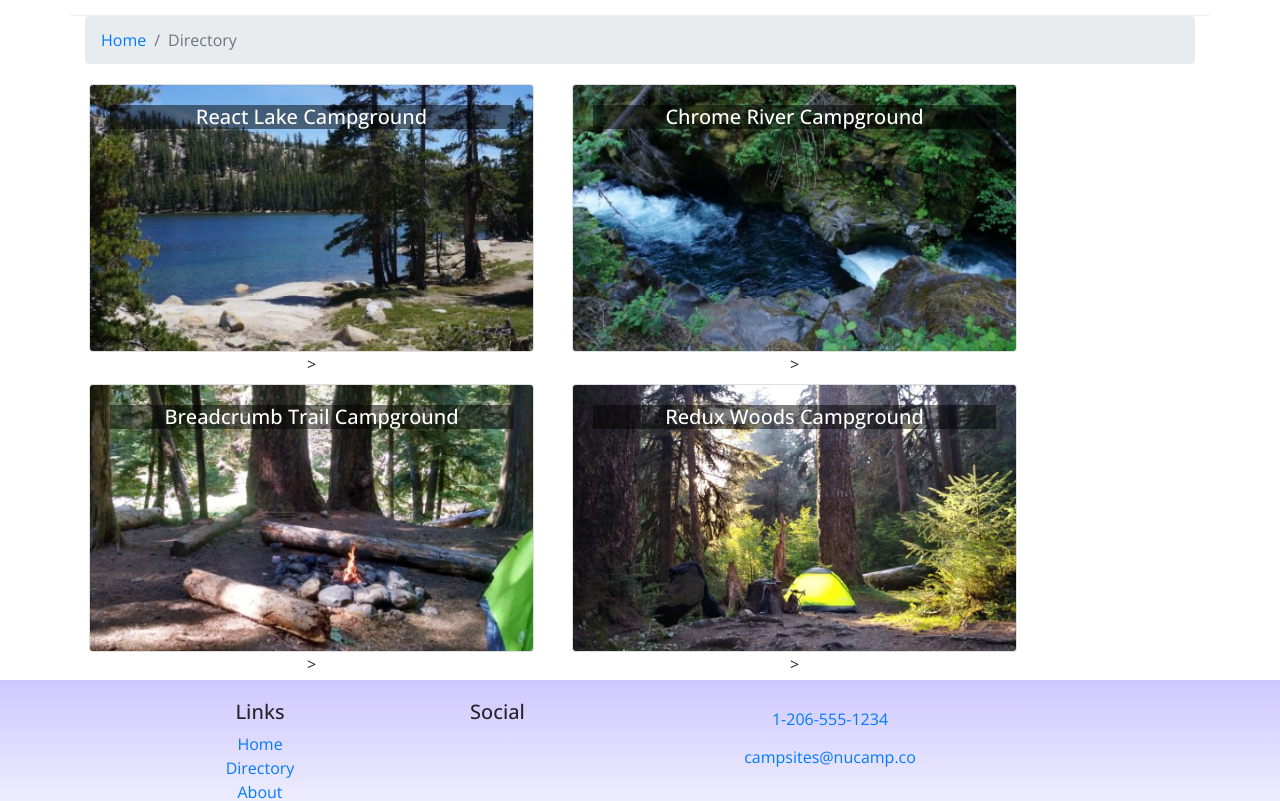
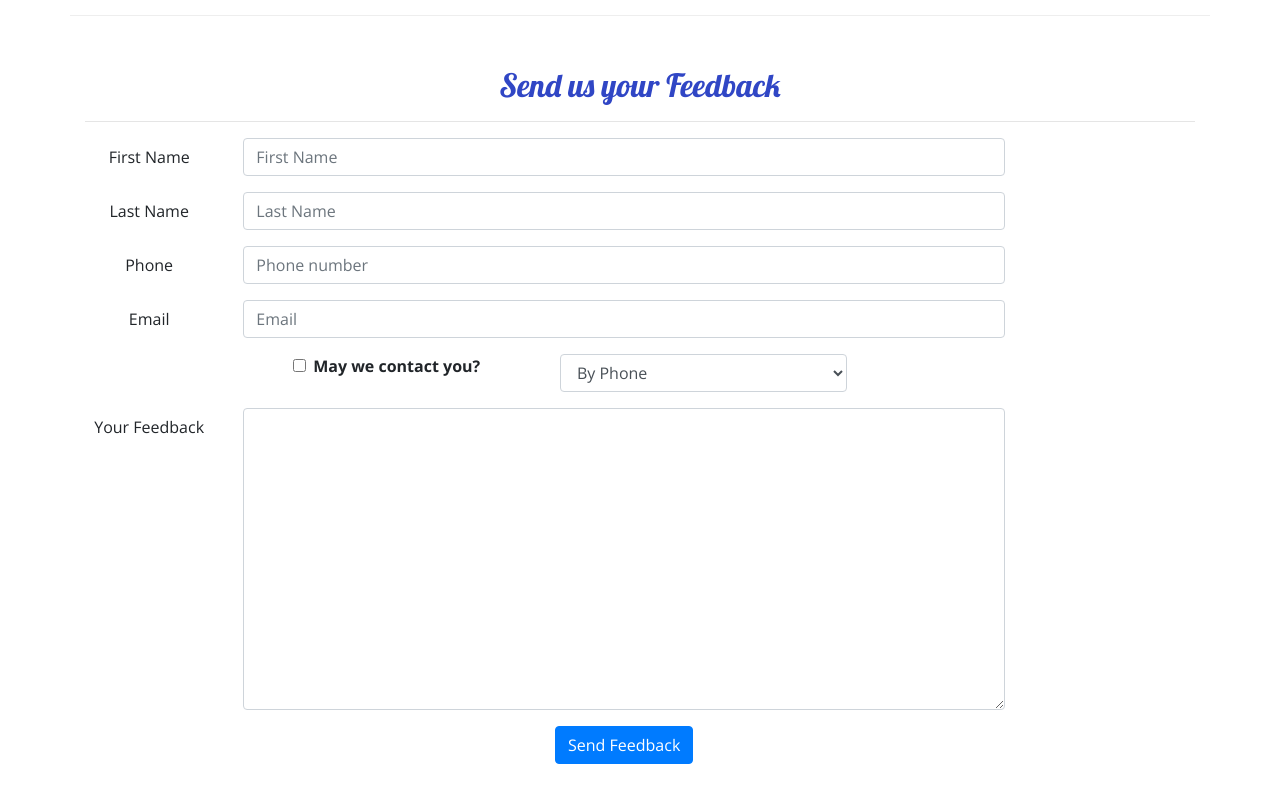
Before and after one commit to mikilao/CampsiteReact, a React (Create React App) app: page /contactus in a window 1280 px wide. Shown: the part 560-1361 px from the top of the page. Built offline with nearby package versions, Linux system fonts and the light colour scheme.

Commit message:
Controlled Forms

```diff
--- a/src/components/ContactComponent.js
+++ b/src/components/ContactComponent.js
@@ -1,9 +1,39 @@
-import React from 'react';
-import {  Breadcrumb, BreadcrumbItem } from 'reactstrap';
+import React, {Component} from 'react';
+import { Button, Form, FormGroup, Label, Input, Col, Breadcrumb, BreadcrumbItem } from 'reactstrap';
 import {Link} from "react-router-dom";
 
 
-function Contact(props) {
+class Contact extends Component {
+   constructor(props){
+       super(props);
+       this.state={
+        firstName: "",
+        lastName: "",
+        phoneNum: "",
+        email: '',
+        agree: false,
+        contactType: "By Phone",
+        feedback: ""
+       };
+       //bind each handler to the constructor each time
+       this.handleInputChange = this.handleInputChange.bind(this);
+       this.handleSubmit = this.handleSubmit.bind(this);
+   }
+   handleInputChange(event){
+       const target =event.target;
+       const name =target.name;
+       const value = target.type === "checkbox" ? target.checked : target.value;
+
+       this.setState({
+           [name]: value
+       });
+   }
+   handleSubmit(event){
+       console.log("Current state is " + JSON.stringify(this.state))
+       alert("Connected"); //delete later just make sure it works
+       event.preventDefault();
+   }
+render(){
     return (
         <div className="container">
             <div className="row">
@@ -31,8 +61,95 @@
                     <a role="button" className="btn btn-link" href="mailto:fakeemail@fakeemail.co"><i className="fa fa-envelope-o"></i> campsites@nucamp.co</a>
                 </div>
             </div>
+
+
+        <div className="row row-content">
+        <div className="col-12">
+           <h2>Send us your Feedback</h2>
+           <hr />
         </div>
+         <div className="col-md-10">
+             <Form onSubmit={this.handleSubmit}>
+                 <FormGroup row>
+                     <Label htmlFor="firstName" md={2}>First Name</Label>
+
+                     <Col md={10}>
+                         <Input type="text" id="firstName" name="firstName"
+                             placeholder="First Name"
+                             value={this.state.firstName}
+                             onChange={this.handleInputChange} />
+                     </Col>
+                 </FormGroup>
+                 <FormGroup row>
+                     <Label htmlFor="lastName" md={2}>Last Name</Label>
+                     <Col md={10}>
+                         <Input type="text" id="lastName" name="lastName"
+                             placeholder="Last Name"
+                             value={this.state.lastName}
+                             onChange={this.handleInputChange} />
+                     </Col>
+                 </FormGroup>
+                 <FormGroup row>
+                     <Label htmlFor="phoneNum" md={2}>Phone</Label>
+                     <Col md={10}>
+                         <Input type="tel" id="phoneNum" name="phoneNum"
+                             placeholder="Phone number"
+                             value={this.state.phoneNum}
+                             onChange={this.handleInputChange} />
+                     </Col>
+                 </FormGroup>
+                 <FormGroup row>
+                     <Label htmlFor="email" md={2}>Email</Label>
+                     <Col md={10}>
+                         <Input type="email" id="email" name="email"
+                             placeholder="Email"
+                             value={this.state.email}
+                             onChange={this.handleInputChange} />
+                     </Col>
+                 </FormGroup>
+                 <FormGroup row>
+                     <Col md={{size: 4, offset: 2}}>
+                         <FormGroup check>
+                             <Label check>
+                                 <Input type="checkbox"
+                                     name="agree"
+                                     checked={this.state.agree}
+                                     onChange={this.handleInputChange} /> {' '}
+                                 <strong>May we contact you?</strong>
+                             </Label>
+                         </FormGroup>
+                     </Col>
+                     <Col md={4}>
+                         <Input type="select" name="contactType"
+                                 value={this.state.contactType}
+                                 onChange={this.handleInputChange}>
+                             <option>By Phone</option>
+                             <option>By Email</option>
+                         </Input>
+                     </Col>
+                 </FormGroup>
+                 <FormGroup row>
+                     <Label htmlFor="feedback" md={2}>Your Feedback</Label>
+                     <Col md={10}>
+                         <Input type="textarea" id="feedback" name="feedback"
+                             rows="12"
+                             value={this.state.feedback}
+                             onChange={this.handleInputChange}></Input>
+                     </Col>
+                 </FormGroup>
+                 <FormGroup row>
+                     <Col md={{size: 10, offset: 2}}>
+                         <Button type="submit" color="primary">
+                             Send Feedback
+                         </Button>
+                     </Col>
+                 </FormGroup>
+             </Form>
+         </div>
+     </div>
+     </div>
     );
+}
 }
 
 export default Contact;
```
